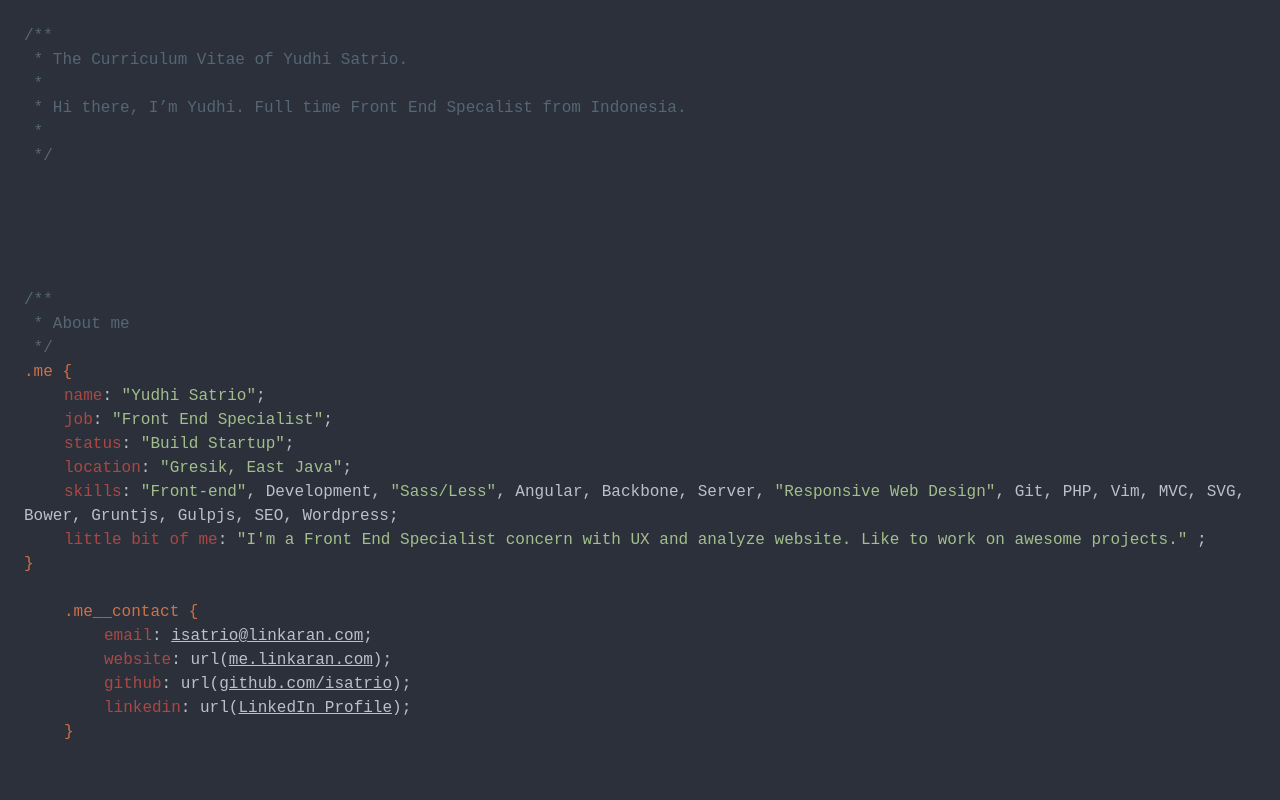
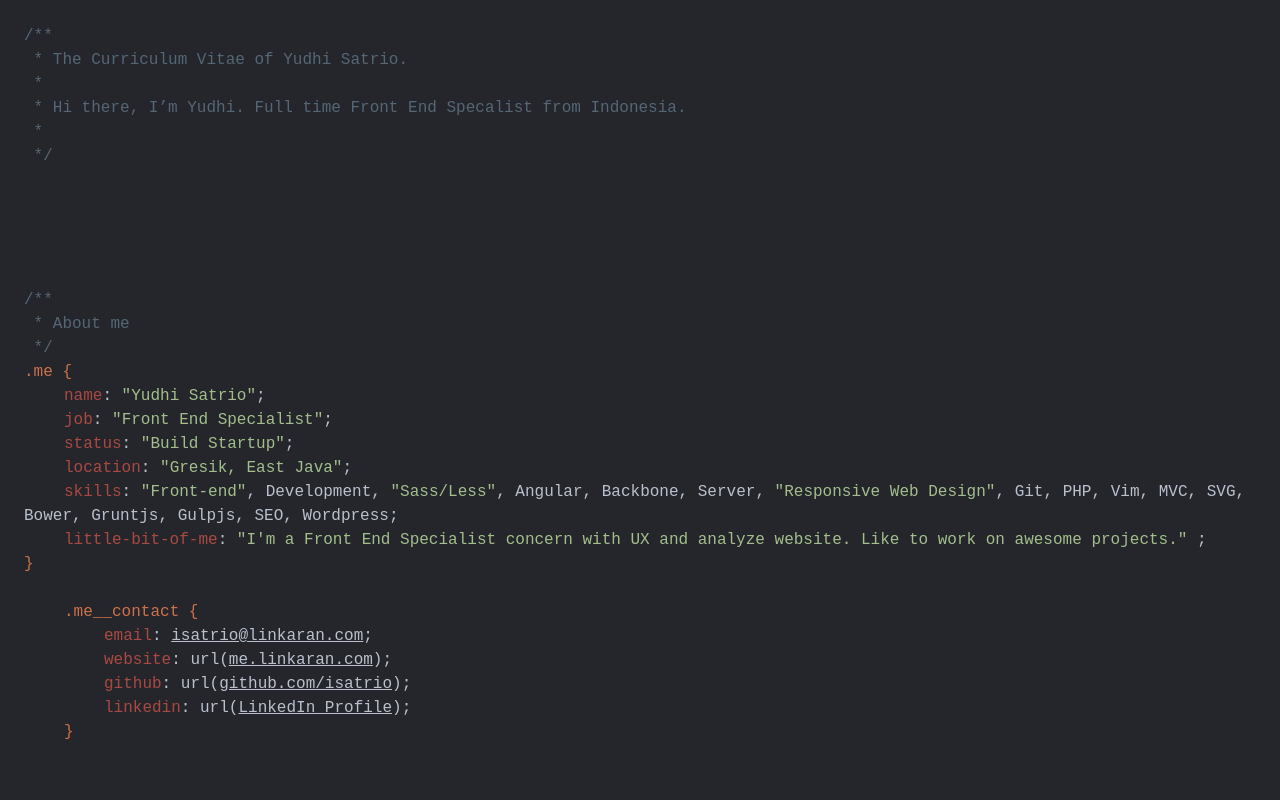
Before and after one commit to isatrio/mycsscv, a website: page index.html in a window 1280 px wide. Shown: the top 800 px of the page. Drawn offline with nearby package versions, Linux system fonts and the light colour scheme; files that its build step writes are made by us from their sources.

Commit message:
Fixed the text and change the background color

```diff
--- a/csscv.scss
+++ b/csscv.scss
@@ -69,7 +69,7 @@ $color--turquoise:      #00a19b;
 /**
  * Reassign colour variables to better names.
  */
-$color--background:     #2B303B; //$color--blue--dark;
+$color--background:     #24262B; //$color--blue--dark;
 $color--text:           #BAC0CC; //$color--grey--light;
 $color--comment:        #556674; //$color--grey--dark;
 $color--selector:       #CE714B; //$color--blue--light;
--- a/index.html
+++ b/index.html
@@ -61,7 +61,7 @@
                     <li>SEO</li>
                     <li>Wordpress</li></ul></dd>
 
-            <dt class="property">Little bit of me</dt>
+            <dt class="property">Little-bit-of-me</dt>
             <dd class="value">
                 <span class="string">I'm a Front End Specialist concern with UX and analyze website. Like to work on awesome projects.</span>
             </dd>
```
